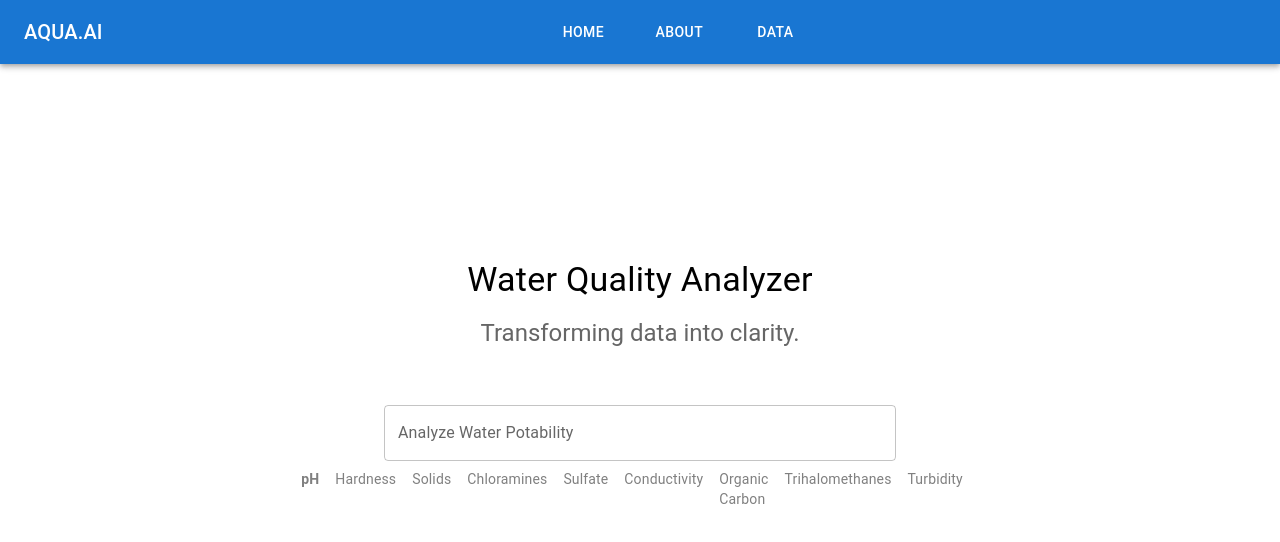
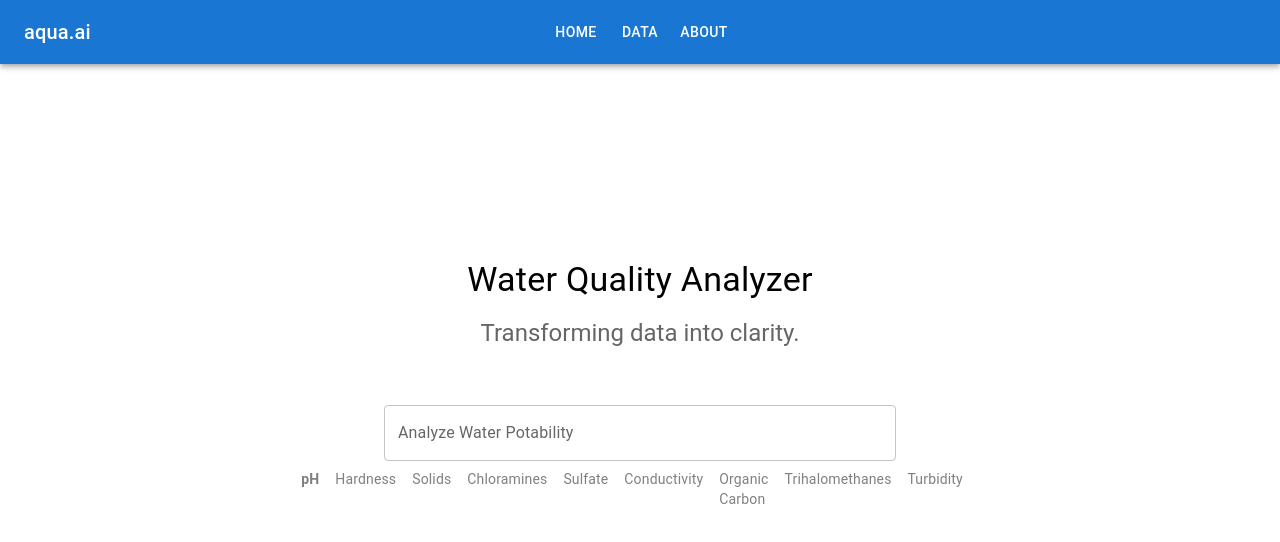
Before and after one commit to john-m-c0x/fullstack-water-potability, a React (Create React App) app in the folder frontend/: page / in a window 1280 px wide. Shown: the top 542 px of the page. Built offline with nearby package versions, Linux system fonts and the light colour scheme.

Commit message:
final changes

```diff
--- a/frontend/src/components/TopAppBar.js
+++ b/frontend/src/components/TopAppBar.js
@@ -9,29 +9,38 @@ const TopAppBar = () => {
         <Typography
           variant="h6"
           component={Link}
-          to="/landing"
+          to="/"
           sx={{
+            position: 'absolute',
+            left: 24,
             textDecoration: 'none',
             color: 'inherit',
-            flexGrow: 0
+            textTransform: 'lowercase',
+            '&:hover': {
+              opacity: 0.8
+            }
           }}
         >
-          AQUA.AI
+          aqua.ai
         </Typography>
-        <Box
-          sx={{
-            flexGrow: 1,
-            display: 'flex',
-            justifyContent: 'center',
-            gap: '2rem'
-          }}
-        >
+        <Box sx={{
+          width: '100%',
+          display: 'flex',
+          justifyContent: 'center'
+        }}>
           <Button
             color="inherit"
             component={Link}
-            to="/"
+            to="/home"
           >
             Home
+          </Button>
+          <Button
+            color="inherit"
+            component={Link}
+            to="/data"
+          >
+            Data
           </Button>
           <Button
             color="inherit"
@@ -40,15 +49,7 @@ const TopAppBar = () => {
           >
             About
           </Button>
-          <Button
-            color="inherit"
-            component={Link}
-            to="/data"
-          >
-            Data
-          </Button>
         </Box>
-        <Box sx={{ flexGrow: 0 }} />
       </Toolbar>
     </AppBar>
   );
```
